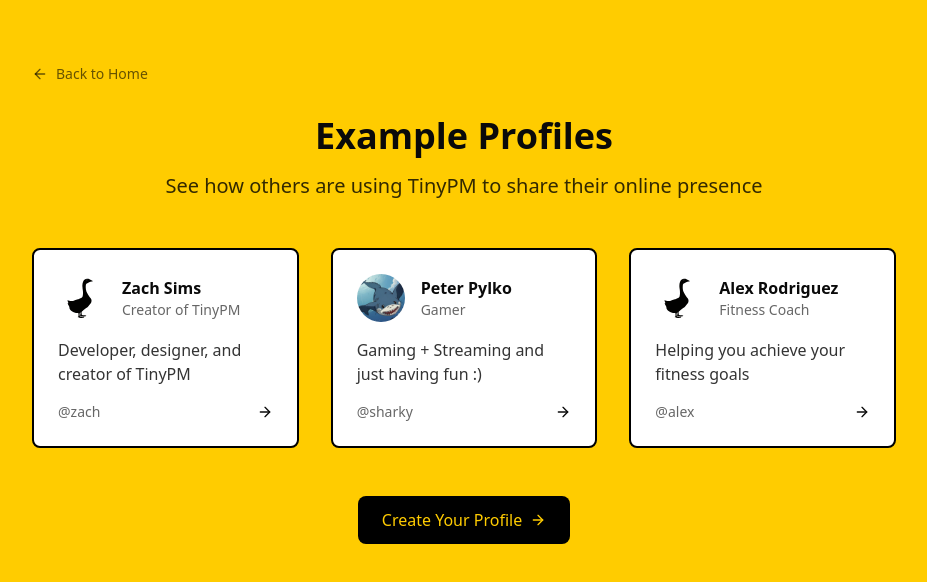
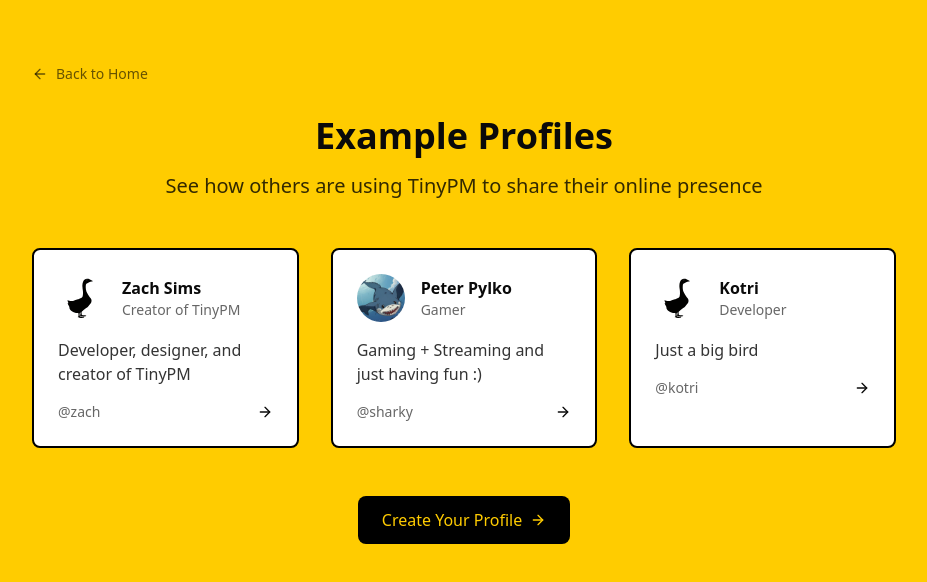
Before and after one commit to donwolfonline/tinypm, a Next.js app: page /examples in a window 1280 px wide. Shown: the top 582 px of the page, without its empty margins (176-1103 px from the left). Built offline with nearby package versions, Linux system fonts and the light colour scheme.

Commit message:
updated examples

```diff
--- a/app/examples/page.tsx
+++ b/app/examples/page.tsx
@@ -23,11 +23,11 @@
     bio: 'Gaming + Streaming and just having fun :)',
   },
   {
-    username: 'alex',
-    name: 'Alex Rodriguez',
-    role: 'Fitness Coach',
+    username: 'kotri',
+    name: 'Kotri',
+    role: 'Developer',
     image: '/images/goose.svg',
-    bio: 'Helping you achieve your fitness goals',
+    bio: 'Just a big bird',
   },
 ];
 
```
